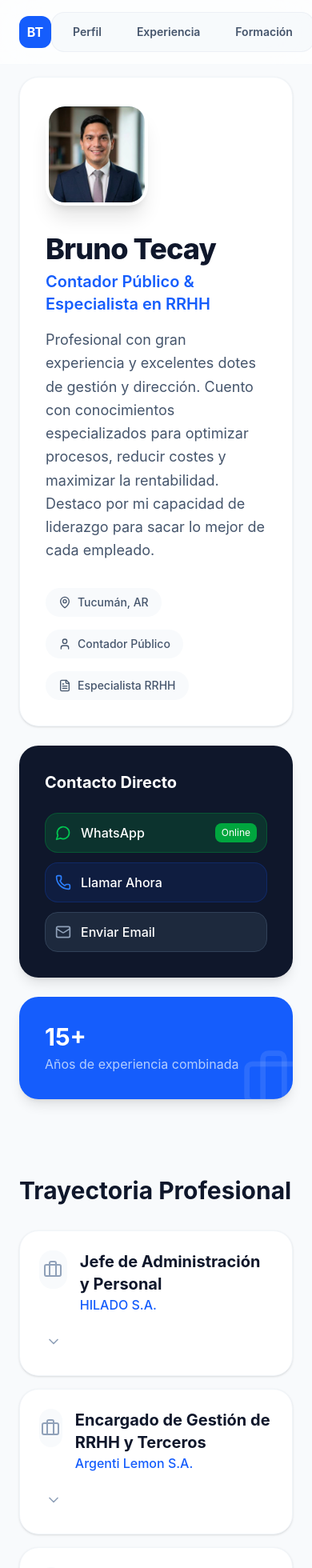
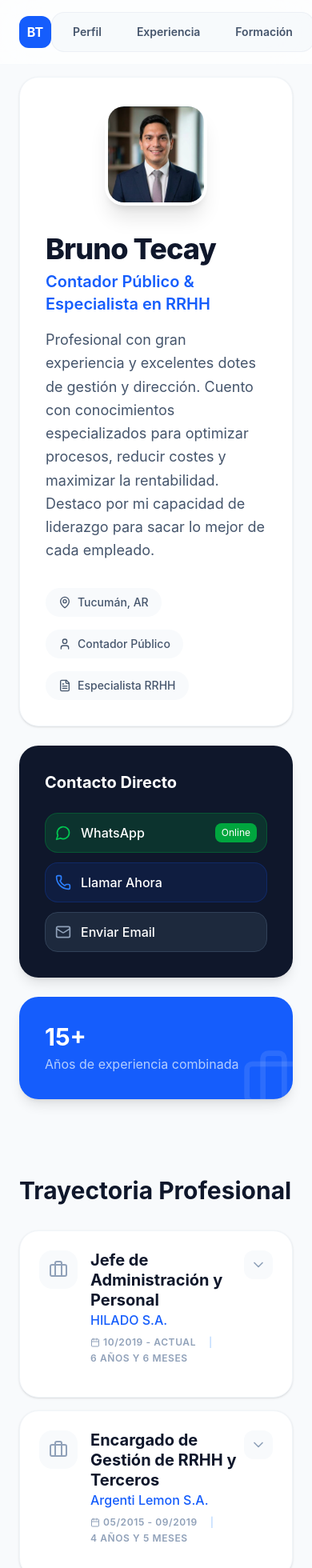
Before and after one commit to arieltecay/bruno-tecay-portfolio, a React (Vite) app: page / in a window 390 px wide. Shown: the top 1960 px of the page at 80% size. Built offline with nearby package versions, Linux system fonts and the light colour scheme.

Commit message:
style: center profile image only on mobile, text left aligned

```diff
--- a/src/components/sections/experience/Experience.tsx
+++ b/src/components/sections/experience/Experience.tsx
@@ -16,28 +16,44 @@ const ExperienceItem: React.FC<{ item: ExperienceType }> = ({ item }) => {
     <div className="bg-white rounded-3xl border border-slate-100 shadow-sm overflow-hidden mb-4 transition-all hover:shadow-md">
       <button
         onClick={() => setIsExpanded(!isExpanded)}
-        className="w-full text-left p-6 flex flex-col md:flex-row md:items-center justify-between gap-4"
+        className="w-full text-left p-6 flex flex-col md:flex-row md:items-start justify-between gap-4 relative group"
       >
-        <div className="flex gap-4">
-          <div className="w-12 h-12 bg-slate-50 rounded-2xl flex items-center justify-center text-slate-400">
+        <div className="flex gap-4 items-start flex-1 pr-8 md:pr-0">
+          <div className="w-12 h-12 bg-slate-50 rounded-2xl flex-shrink-0 flex items-center justify-center text-slate-400 group-hover:bg-blue-50 group-hover:text-blue-500 transition-colors">
             <Briefcase size={24} />
           </div>
           <div>
-            <h3 className="text-xl font-bold text-slate-900">{item.position}</h3>
-            <p className="text-blue-600 font-medium">{item.company}</p>
+            <h3 className="text-xl font-bold text-slate-900 leading-tight">{item.position}</h3>
+            <p className="text-blue-600 font-medium mb-2">{item.company}</p>
+
+            {/* Fechas visibles en móviles debajo del título */}
+            <div className="flex md:hidden flex-wrap items-center gap-x-4 gap-y-1 text-xs font-semibold text-slate-400 uppercase tracking-wider">
+              <div className="flex items-center gap-1">
+                <Calendar size={12} />
+                {item.period}
+              </div>
+              <span className="text-blue-200">|</span>
+              <span>{item.duration}</span>
+            </div>
           </div>
         </div>
 
-        <div className="flex items-center gap-6">
-          <div className="hidden md:flex flex-col items-end text-sm text-slate-500">
-            <div className="flex items-center gap-1 font-semibold">
-              <Calendar size={14} />
+        {/* Layout para Tablet/Desktop */}
+        <div className="flex items-center gap-4">
+          <div className="hidden md:flex flex-col items-end text-sm text-slate-500 whitespace-nowrap">
+            <div className="flex items-center gap-1 font-semibold text-slate-900">
+              <Calendar size={14} className="text-blue-500" />
               {item.period}
             </div>
-            <span>{item.duration}</span>
+            <span className="text-xs font-medium text-slate-400">{item.duration}</span>
           </div>
-          <div className={cn("p-2 rounded-full transition-transform", isExpanded && "rotate-180 bg-slate-100")}>
-            <ChevronDown size={20} className="text-slate-400" />
+
+          {/* Chevron posicionado de forma estable */}
+          <div className={cn(
+            "p-2 rounded-xl transition-all absolute top-6 right-6 md:static",
+            isExpanded ? "rotate-180 bg-blue-600 text-white" : "bg-slate-50 text-slate-400"
+          )}>
+            <ChevronDown size={20} />
           </div>
         </div>
       </button>
@@ -50,18 +66,18 @@ const ExperienceItem: React.FC<{ item: ExperienceType }> = ({ item }) => {
             exit={{ height: 0, opacity: 0 }}
             transition={{ duration: 0.3, ease: "easeInOut" }}
           >
-            <div className="px-6 pb-6 pt-0 border-t border-slate-50">
-              <div className="mt-4 space-y-4">
+            <div className="px-6 pb-8 pt-2 border-t border-slate-50 bg-slate-50/30">
+              <div className="space-y-4">
                 {item.location && (
-                  <div className="flex items-center gap-2 text-sm text-slate-500">
-                    <MapPin size={14} />
+                  <div className="flex items-center gap-2 text-sm font-medium text-slate-400 bg-white w-fit px-3 py-1 rounded-full border border-slate-100 shadow-sm">
+                    <MapPin size={14} className="text-blue-500" />
                     {item.location}
                   </div>
                 )}
-                <ul className="space-y-3">
+                <ul className="grid grid-cols-1 gap-3">
                   {item.description.map((desc, idx) => (
-                    <li key={idx} className="flex gap-3 text-slate-600 leading-relaxed">
-                      <span className="mt-2.5 w-1.5 h-1.5 bg-blue-600 rounded-full flex-shrink-0" />
+                    <li key={idx} className="flex gap-4 text-slate-600 leading-relaxed text-[0.95rem]">
+                      <span className="mt-2.5 w-1.5 h-1.5 bg-blue-600 rounded-full flex-shrink-0 shadow-[0_0_8px_rgba(37,99,235,0.4)]" />
                       {desc}
                     </li>
                   ))}
--- a/src/components/sections/hero/Hero.tsx
+++ b/src/components/sections/hero/Hero.tsx
@@ -6,11 +6,10 @@ const Hero: React.FC = () => {
   return (
     <section id="profile" className="pt-24 pb-12 px-6">
       <div className="max-w-6xl mx-auto grid grid-cols-1 md:grid-cols-12 gap-6">
-        {/* Bento Bloque Principal: Perfil */}
         <div className="md:col-span-8 bg-white p-8 rounded-3xl shadow-sm border border-slate-100 flex flex-col justify-between">
-          <div className="flex flex-col md:flex-row gap-8 items-start">
-            {/* Contenedor Foto de Perfil */}
-            <div className="w-32 h-32 md:w-40 md:h-40 bg-blue-50 rounded-3xl overflow-hidden border-4 border-white shadow-xl flex-shrink-0">
+          <div className="flex flex-col md:flex-row gap-8 items-center md:items-start text-left">
+            {/* Contenedor Foto de Perfil - Centrado en móvil via mx-auto */}
+            <div className="w-32 h-32 md:w-40 md:h-40 bg-blue-50 rounded-3xl overflow-hidden border-4 border-white shadow-xl flex-shrink-0 mx-auto md:mx-0">
               <img
                 src="/profile.png"
                 alt={cvData.name}
@@ -21,7 +20,7 @@ const Hero: React.FC = () => {
               />
             </div>
 
-            <div className="flex-1">
+            <div className="flex-1 w-full">
               <div className="mb-4">
                 <h1 className="text-4xl font-extrabold text-slate-900 tracking-tight leading-tight">{cvData.name}</h1>
                 <p className="text-xl text-blue-600 font-semibold mt-1">{cvData.title}</p>
@@ -32,8 +31,7 @@ const Hero: React.FC = () => {
             </div>
           </div>
 
-          <div className="mt-8 flex flex-wrap gap-4">
-            <div className="flex items-center gap-2 px-4 py-2 bg-slate-50 rounded-full text-slate-600 text-sm font-medium">
+          <div className="mt-8 flex flex-wrap justify-start gap-4">            <div className="flex items-center gap-2 px-4 py-2 bg-slate-50 rounded-full text-slate-600 text-sm font-medium">
               <MapPin size={16} />
               Tucumán, AR
             </div>
```
